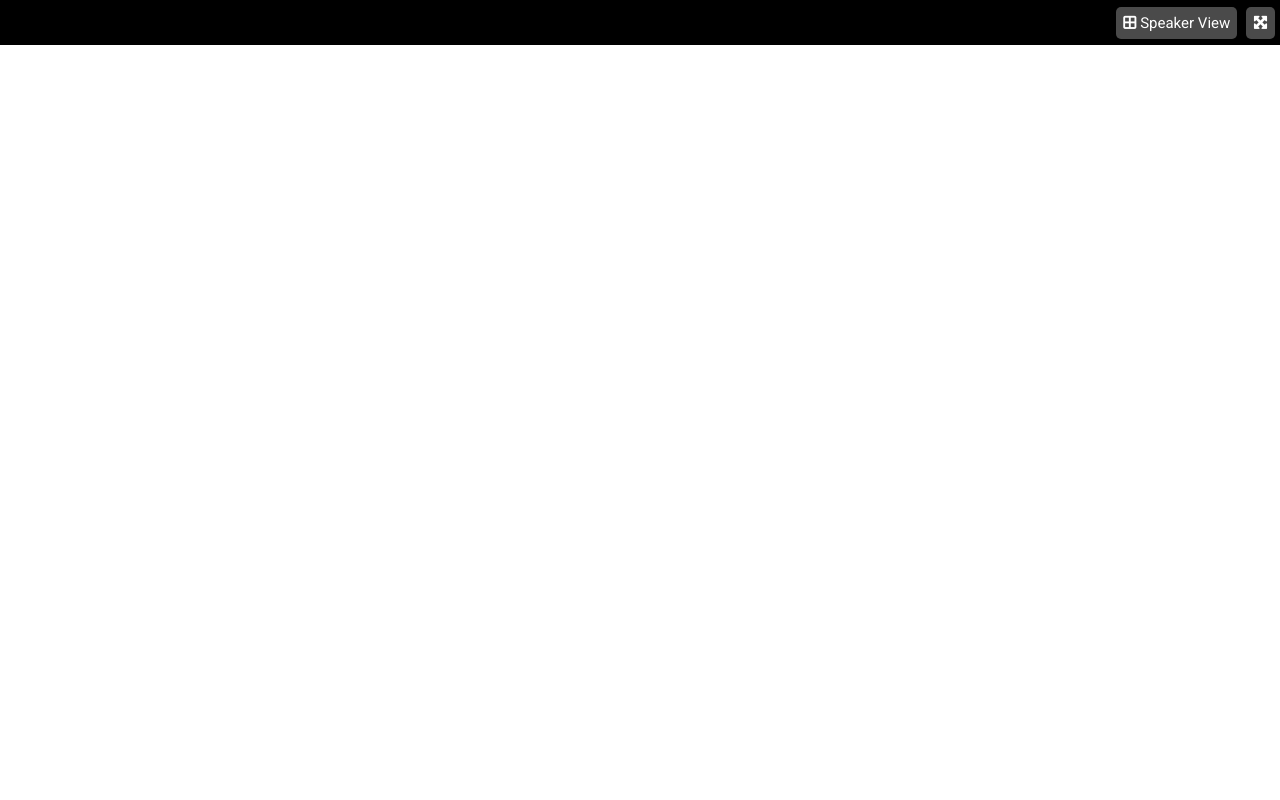
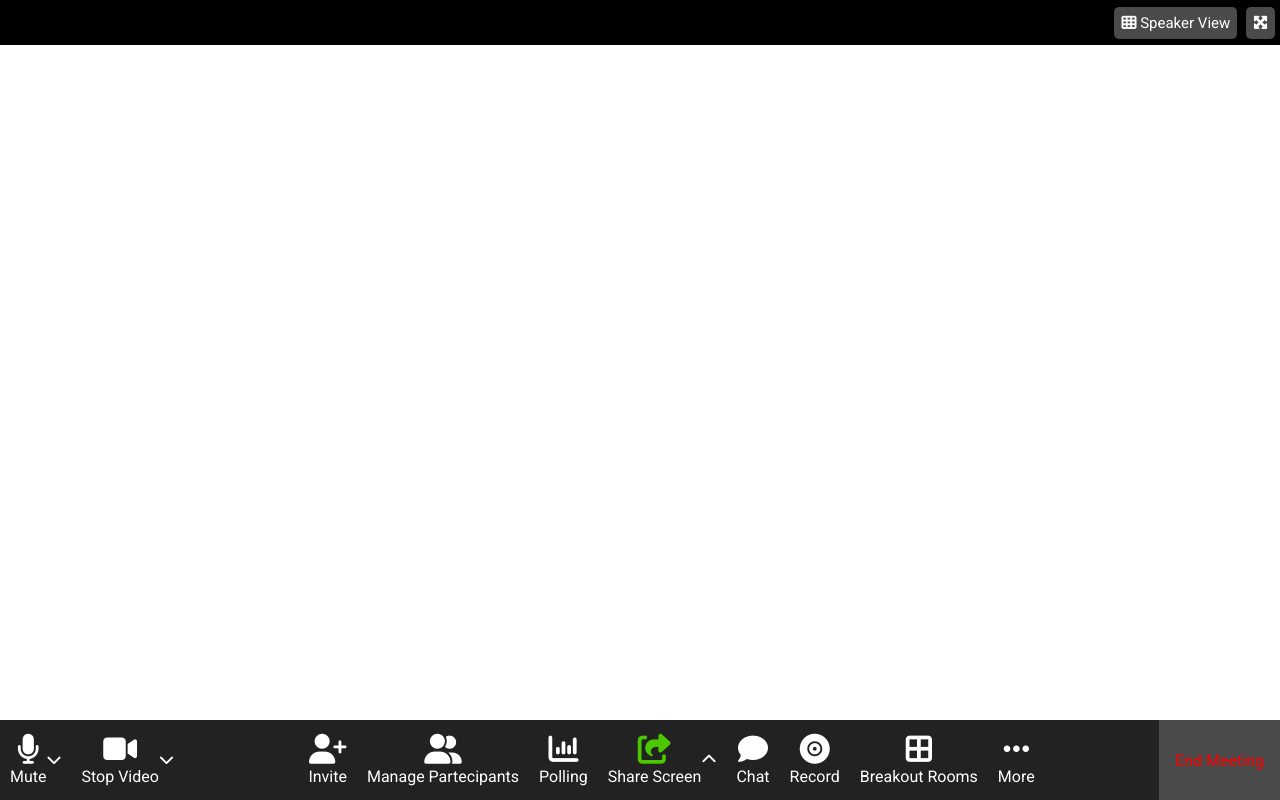
Before and after one commit to rpsobolewski/html-css-zoom, a plain HTML site: page index.html in a window 1280 px wide. Drawn offline with Linux system fonts and the light colour scheme.

Commit message:
finished footer

```diff
--- a/css/style.css
+++ b/css/style.css
@@ -20,12 +20,72 @@ header {
     font-size: 15px;
 }
 
+footer{
+    background-color: #222222;
+    height: 80px;
+    position: fixed;
+    bottom: 0;
+    width: 100%;
+    display: flex;
+    justify-content: space-between;
+    align-items: center;
+}
+
+a{
+    text-decoration: none;
+    color: white;
+}
+
+footer i{
+    font-size: 30px;
+    padding-bottom: 3px;
+}
+
+.fa-chevron-down, .fa-chevron-up{
+    font-size: 15px;
+
+}
+.fa-share-from-square{
+
+    color: #4BC800;
+}
 .icons a {
     background-color: #4A4A4A;
-    color: white;
     padding: 7px;
-    text-decoration: none;
     border-radius: 5px;
     margin-right: 5px;
 
 }
+.it{
+    display: flex;
+    justify-content: center;
+    align-items: center;
+    margin: 10px;
+    text-align: center;
+}
+
+.end{
+    background-color: #4A4A4A;
+    padding: 1rem;
+}
+.end a{
+
+    color: red;
+}
+/*col*/
+.col-2{
+    height: 100%;
+    width: calc(100%/12)*2;
+    display: flex;
+    align-items: center;
+
+
+}
+.col-8{
+    height: 100%;
+    width: calc(100%/12)*8;
+     display: flex;
+    align-items: center;
+
+}
+/*col*/
--- a/index.html
+++ b/index.html
@@ -14,7 +14,7 @@
     <header>
 
         <div class="icons">
-            <a href="#"><i class="fa-solid fa-border-all"></i></i> Speaker View</a>
+            <a href="#"><i class="fa-solid fa-table-cells"></i> Speaker View</a>
             <a href="#"><i class="fa-solid fa-maximize"></i></i></i></i></i></a>
         </div>
 
@@ -26,6 +26,88 @@
 
     <footer>
 
+        <div class="col-2">
+            <div class="it">
+                <a href="#">
+                    <i class="fa-solid fa-microphone"></i>
+                    <div>Mute</div>
+                </a>
+                <a href="#"><i class="fa-solid fa-chevron-down"></i></a>
+            </div>
+            <div class="it">
+                <a href="#">
+                    <i class="fa-solid fa-video"></i>
+                    <div>Stop Video</div>
+                </a>
+                <a href="#"><i class="fa-solid fa-chevron-down"></i></a>
+            </div>
+        </div>
+        <div class="col-8">
+
+            <div class="it">
+                <a href="#">
+                    <i class="fa-solid fa-user-plus"></i>
+                    <div>Invite</div>
+                </a>
+            </div>
+
+            <div class="it">
+                <a href="#">
+                    <i class="fa-solid fa-user-group"></i>
+                    <div>Manage Partecipants</div>
+                </a>
+            </div>
+
+            <div class="it">
+                <a href="#">
+                    <i class="fa-solid fa-chart-column"></i>
+                    <div>Polling</div>
+                </a>
+            </div>
+
+            <div class="it">
+                <a href="#">
+                    <i class="fa-solid fa-share-from-square"></i>
+                    <div>Share Screen</div>
+                    <a href="#"><i class="fa-solid fa-chevron-up"></i></a>
+                </a>
+            </div>
+
+            <div class="it">
+                <a href="#">
+                    <i class="fa-solid fa-comment"></i>
+                    <div>Chat</div>
+                </a>
+            </div>
+
+            <div class="it">
+                <a href="#">
+                    <i class="fa-solid fa-record-vinyl"></i>
+                    <div>Record</div>
+                </a>
+            </div>
+
+            <div class="it">
+                <a href="#">
+                    <i class="fa-solid fa-border-all"></i>
+                    <div>Breakout Rooms</div>
+                </a>
+            </div>
+
+            <div class="it">
+                <a href="#">
+                    <i class="fa-solid fa-ellipsis"></i>
+                    <div>More</div>
+                </a>
+            </div>
+
+        </div>
+        <div class="col-2 end">
+
+            <a href="#">End Meeting</a>
+
+        </div>
+
     </footer>
 
 </body>
```
